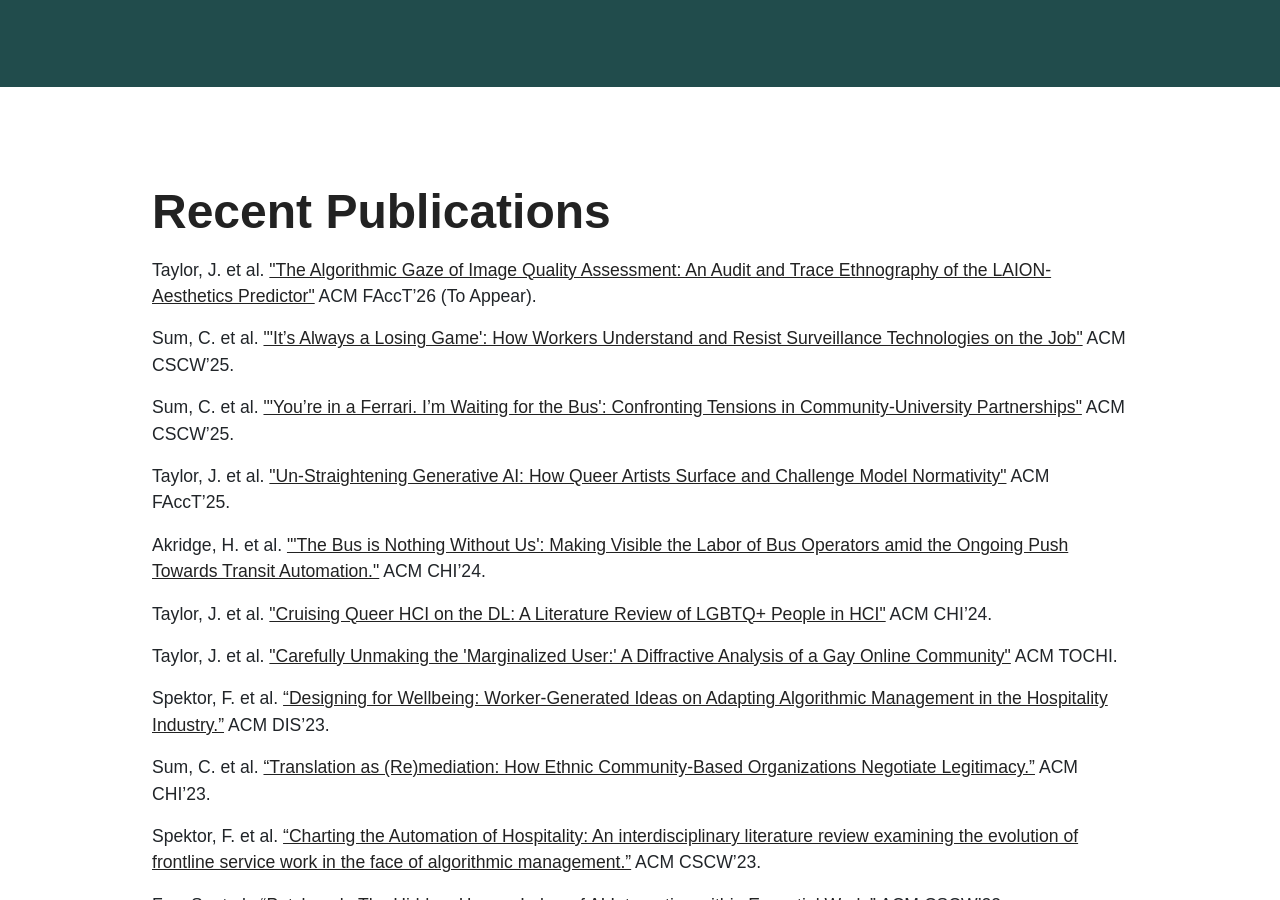
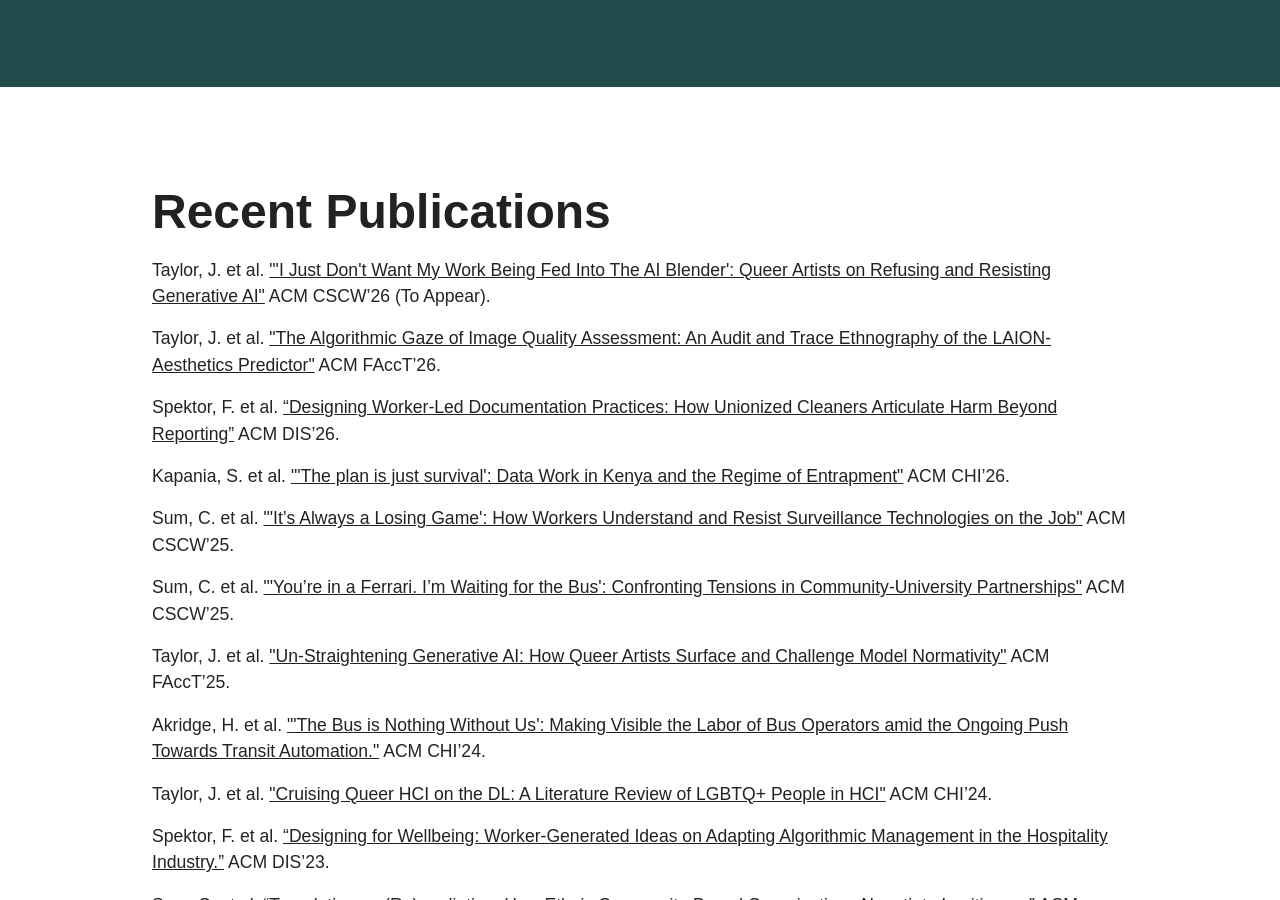
Before and after one commit to techsolidaritylab/site, a Jekyll site: the page built from index.html, in a window 1280 px wide and 900 px high, scrolled down 1131 px. Built offline with Jekyll 4.4.1, drawn with Linux system fonts in a browser that asks for light colours; nearby versions of some CDN libraries; some web fonts are replaced.

Commit message:
Update recent publications list in publications.html

```diff
--- a/_includes/publications.html
+++ b/_includes/publications.html
@@ -4,13 +4,15 @@
         <div class="row mb-2">
             <div class="col">
                 <ul class="px-0 list-unstyled">
-                    <li class="mb-3">Taylor, J. et al. <a href="https://arxiv.org/abs/2601.09896v3"> "The Algorithmic Gaze of Image Quality Assessment: An Audit and Trace Ethnography of the LAION-Aesthetics Predictor"</a> ACM FAccT’26 (To Appear).</li>
+                    <li class="mb-3">Taylor, J. et al. <a href="https://arxiv.org/abs/2604.14266"> "'I Just Don't Want My Work Being Fed Into The AI Blender': Queer Artists on Refusing and Resisting Generative AI"</a> ACM CSCW’26 (To Appear).</li>
+                    <li class="mb-3">Taylor, J. et al. <a href="https://doi.org/10.1145/3805689.3806462"> "The Algorithmic Gaze of Image Quality Assessment: An Audit and Trace Ethnography of the LAION-Aesthetics Predictor"</a> ACM FAccT’26.</li>
+                    <li class="mb-3">Spektor, F. et al. <a href="https://doi.org/10.1145/3800645.3812936">“Designing Worker-Led Documentation Practices: How Unionized Cleaners Articulate Harm Beyond Reporting”</a> ACM DIS’26.</li>
+                    <li class="mb-3">Kapania, S. et al. <a href="https://doi.org/10.1145/3772318.3791097">"'The plan is just survival': Data Work in Kenya and the Regime of Entrapment"</a> ACM CHI’26.</li>
                     <li class="mb-3">Sum, C. et al. <a href="assets/pdfs/Sum_et_al_Its_Always_a_Losing_Game_CSCW_2025_PREPRINT.pdf">"'It’s Always a Losing Game': How Workers Understand and Resist Surveillance Technologies on the Job"</a> ACM CSCW’25.</li>
                     <li class="mb-3">Sum, C. et al. <a href=" assets/pdfs/Sum_et_al-Youre_in_a_Ferarri_Im_Waiting_for_the_Bus-CSCW 2025.pdf">"'You’re in a Ferrari. I’m Waiting for the Bus': Confronting Tensions in Community-University Partnerships"</a> ACM CSCW’25.</li>
                     <li class="mb-3">Taylor, J. et al. <a href="https://doi.org/10.1145/3715275.3732061"> "Un-Straightening Generative AI: How Queer Artists Surface and Challenge Model Normativity"</a> ACM FAccT’25.</li>
                     <li class="mb-3">Akridge, H. et al. <a href="assets/pdfs/Akridge et al. - The Bus is Nothing Without Us - CHI 2024.pdf">"'The Bus is Nothing Without Us': Making Visible the Labor of Bus Operators amid the Ongoing Push Towards Transit Automation."</a> ACM CHI’24.</li>
                     <li class="mb-3">Taylor, J. et al. <a href="https://doi.org/10.1145/3613904.3642494"> "Cruising Queer HCI on the DL: A Literature Review of LGBTQ+ People in HCI"</a> ACM CHI’24.</li>
-                    <li class="mb-3">Taylor, J. et al. <a href="https://doi.org/10.1145/3673229">"Carefully Unmaking the 'Marginalized User:' A Diffractive Analysis of a Gay Online Community"</a> ACM TOCHI.</li>
                     <li class="mb-3">Spektor, F. et al. <a href="/assets/pdfs/Spektor et al-Designing_for_Wellbeing_DIS23.pdf">“Designing for Wellbeing: Worker-Generated Ideas on Adapting Algorithmic Management in the Hospitality Industry.”</a> ACM DIS’23.</li>
                     <li class="mb-3">Sum, C. et al. <a href="/assets/pdfs/Sum et al. - Translation as (Re)mediation - CHI 2023.pdf">“Translation as (Re)mediation: How Ethnic Community-Based Organizations Negotiate Legitimacy.”</a> ACM CHI’23.</li>
                     <li class="mb-3">Spektor, F. et al. <a href="/assets/pdfs/Spektor et al. - Charting the Automation of Hospitality - CSCW 2023.pdf">“Charting the Automation of Hospitality: An interdisciplinary literature review examining the evolution of frontline service work in the face of algorithmic management.”</a> ACM CSCW’23.</li>
```
